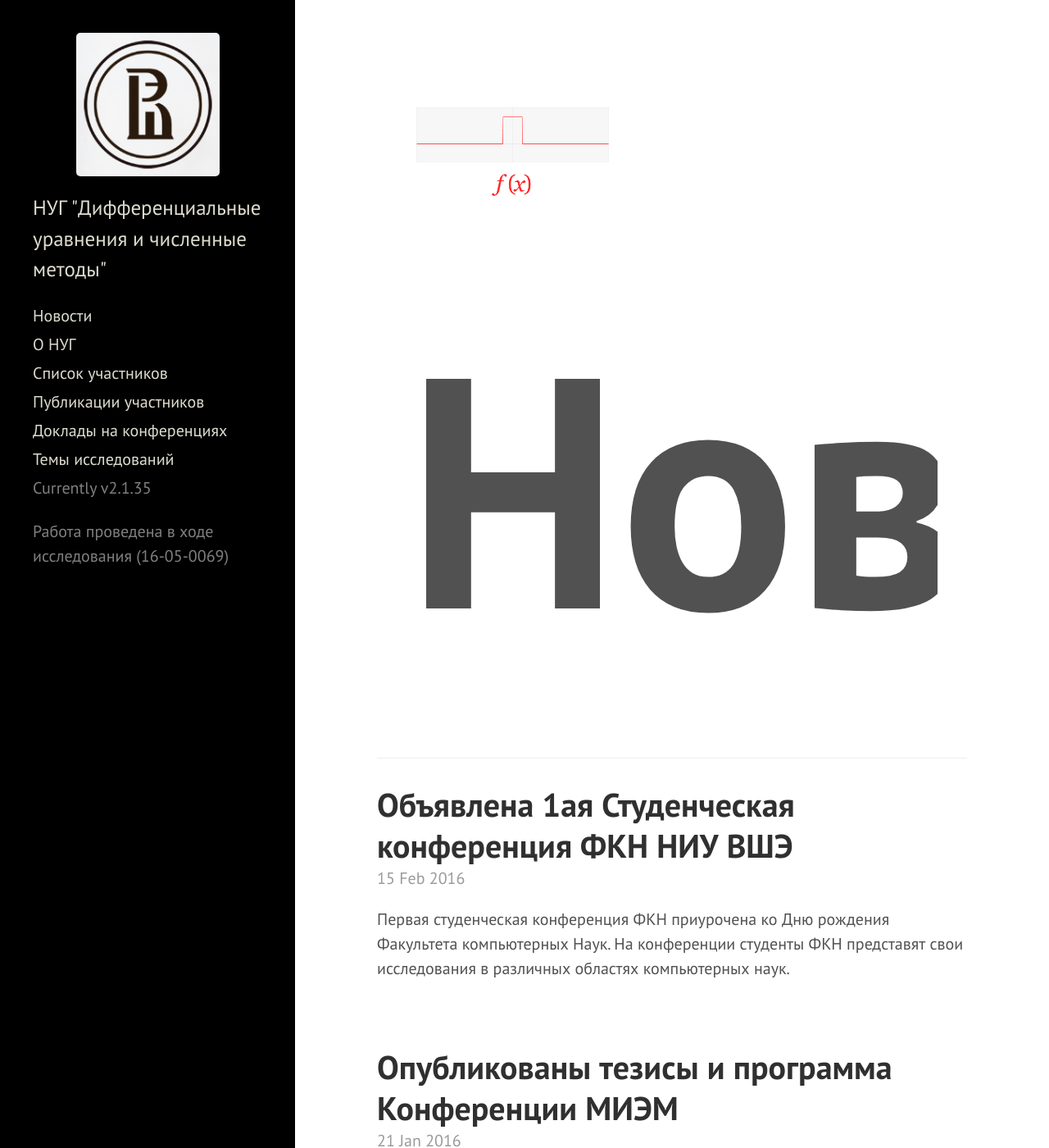
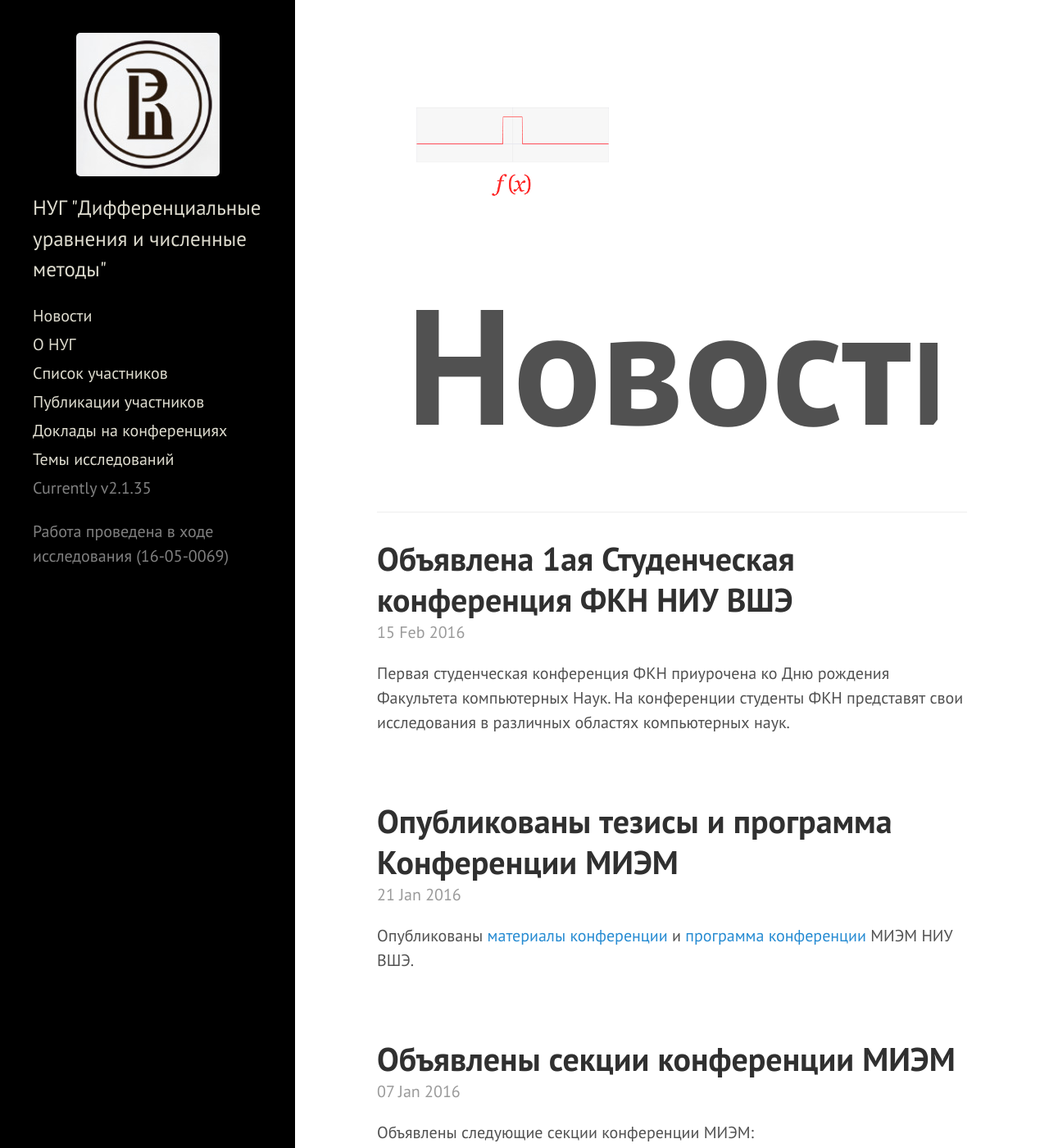
Before and after one commit to hsemmsg/hsemmsg.github.io, a Jekyll site: the page built from index.html, in a window 1280 px wide and 1400 px high. Shown: the whole window at 82% size. Built offline with Jekyll 4.4.1, drawn with Linux system fonts in a browser that asks for light colours; the list of posts is cut into pages by our own code.

Commit message:
Added new post

```diff
--- a/public/css/hyde.css
+++ b/public/css/hyde.css
@@ -142,7 +142,7 @@ a.sidebar-nav-item:focus {
  display: inline;
  align-content: right;
  font-weight: bold;
- font-size: 20rem;
+ font-size: 10rem;
  }
 
 .content {
```
